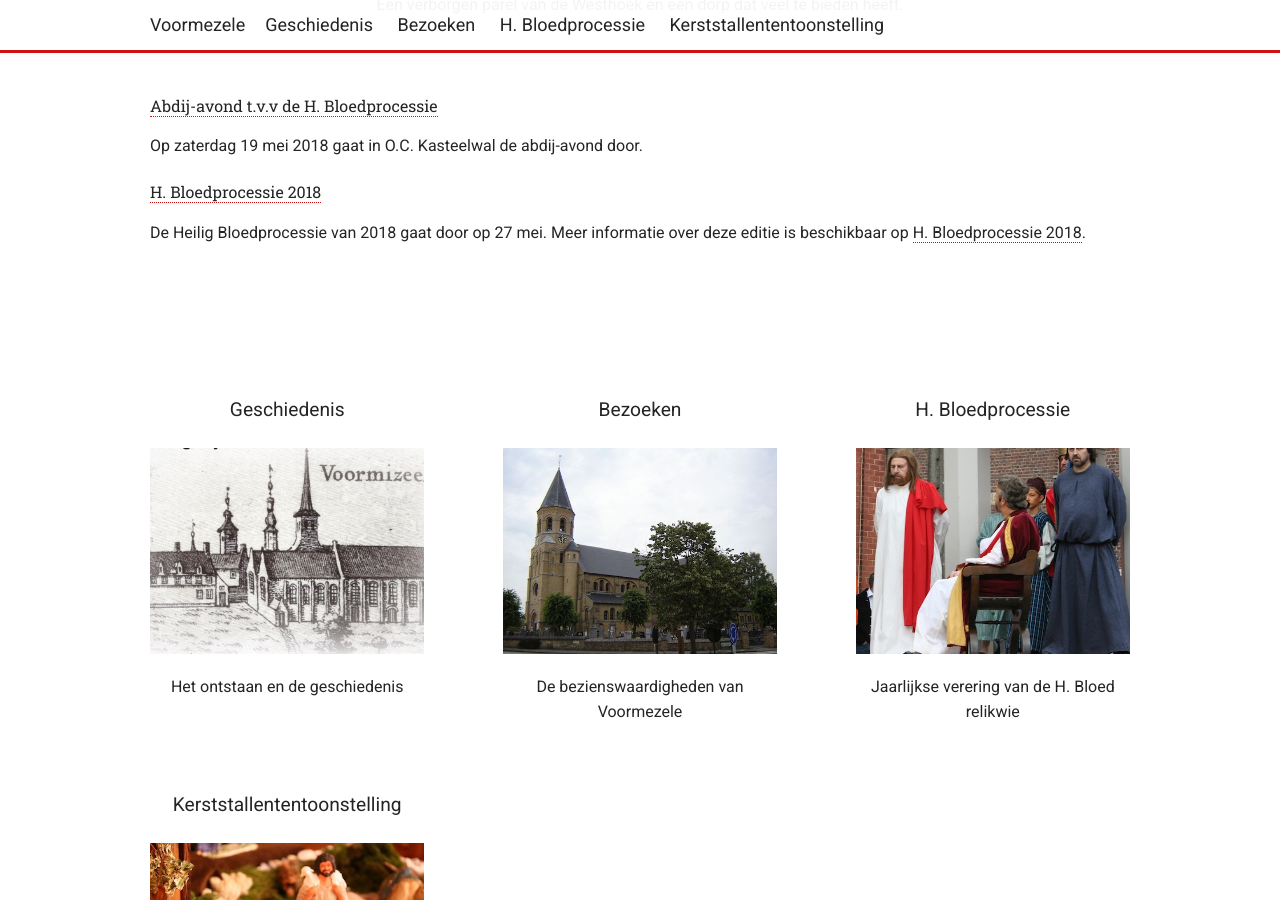
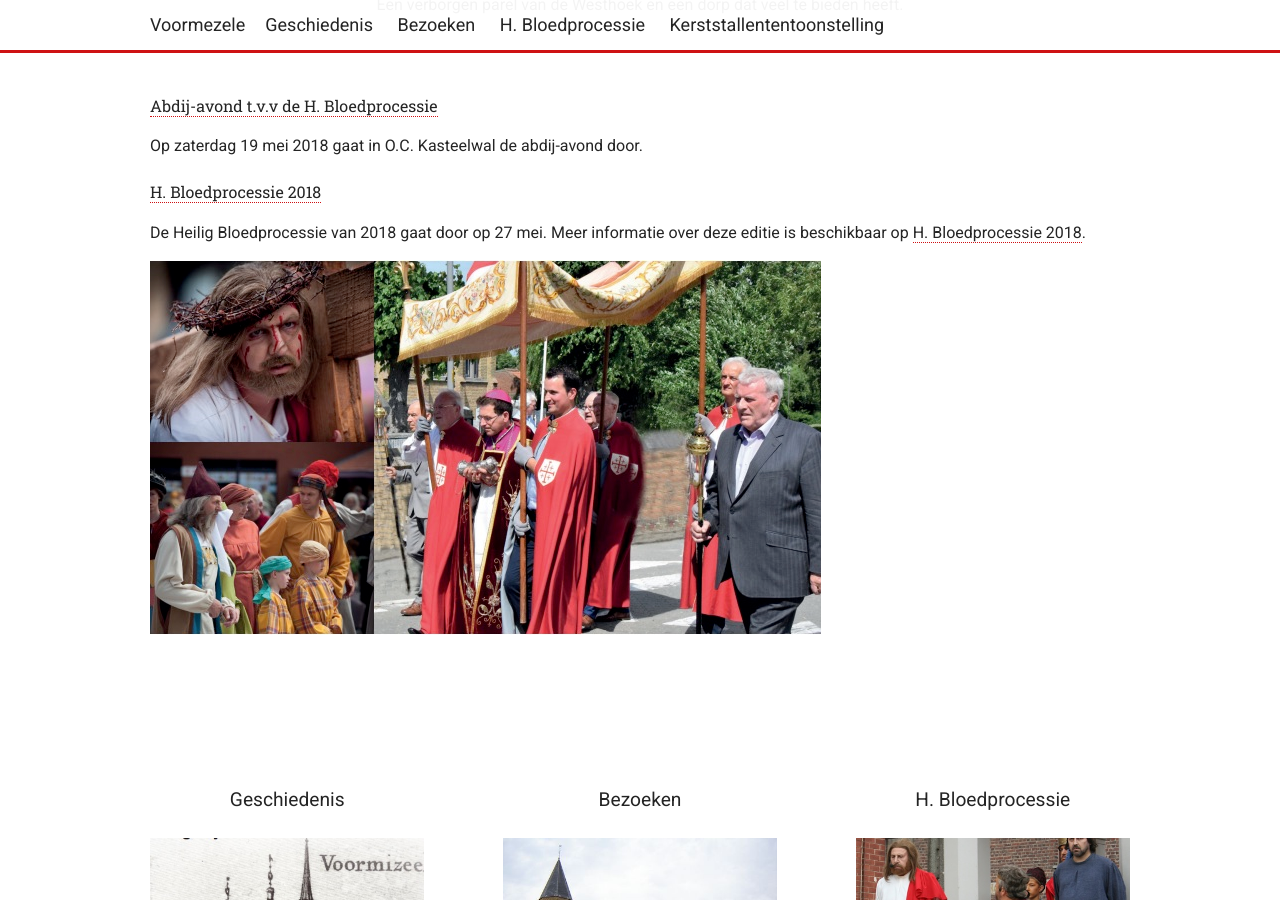
Before and after one commit to dannycuvelier/voormezele.github.io, a Jekyll site: the page built from index.html, in a window 1280 px wide and 900 px high, scrolled down 699 px. Built offline with Jekyll 4.4.1, drawn with Linux system fonts in a browser that asks for light colours.

Commit message:
Announcement image (#10)
* Render image for announcements

* Make image clickable

```diff
--- a/index.html
+++ b/index.html
@@ -11,6 +11,12 @@ subtext: Een verborgen parel van de Westhoek en een dorp dat veel te bieden heef
     <div class="announcement">
         <h4><a href="{{ site.url }}{{ announcement.link }}">{{ announcement.title }}</a></h4>
         <p>{{ announcement.description|markdownify }}</p>
+
+        {% if announcement.image %}
+        <a href="{{ site.url }}{{ announcement.link }}">
+            <img src="{{ announcement.image }}" alt="image {{ announcement.title }}" />
+        </a>
+        {% endif %}
     </div>
     {% endfor %}
 </div>
```
